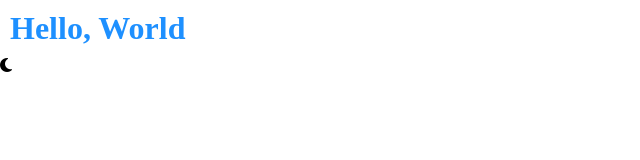
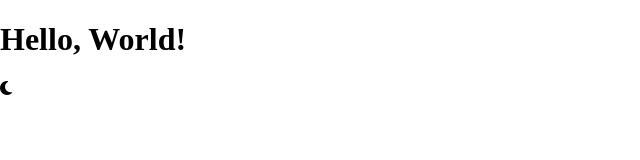
Before and after one commit to newtonanguyi/template, a plain HTML site: page index.html in a window 1280 px wide. Shown: the whole page, without its empty margins (0-640 px from the left). Drawn offline with Linux system fonts and the light colour scheme.

Commit message:
hello world

```diff
--- a/index.html
+++ b/index.html
@@ -15,7 +15,7 @@
 </head>
 <body>
     <!-- Script -->
-     <h1 class="test">Hello, World</h1>
+     <h1>Hello, World!</h1>
      <i class="fa fa-moon"></i>
      <script src="/script.js"></script>
 </body>
```
